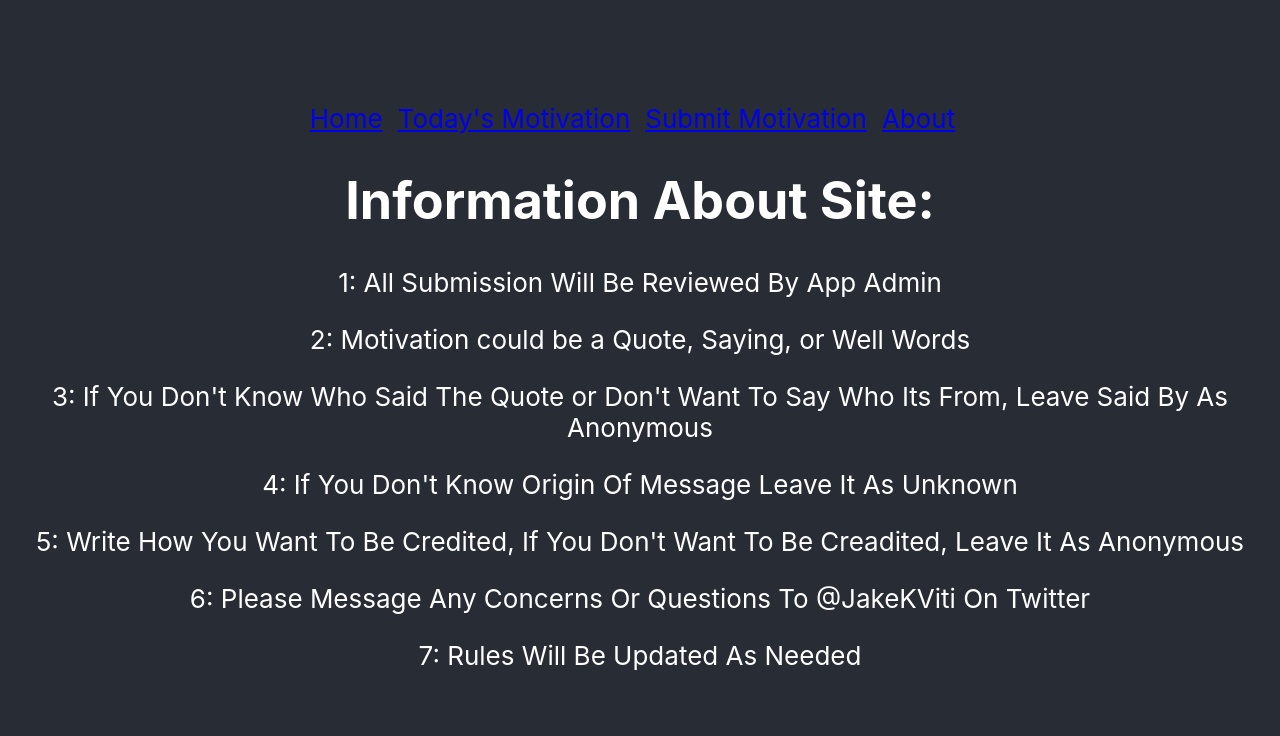
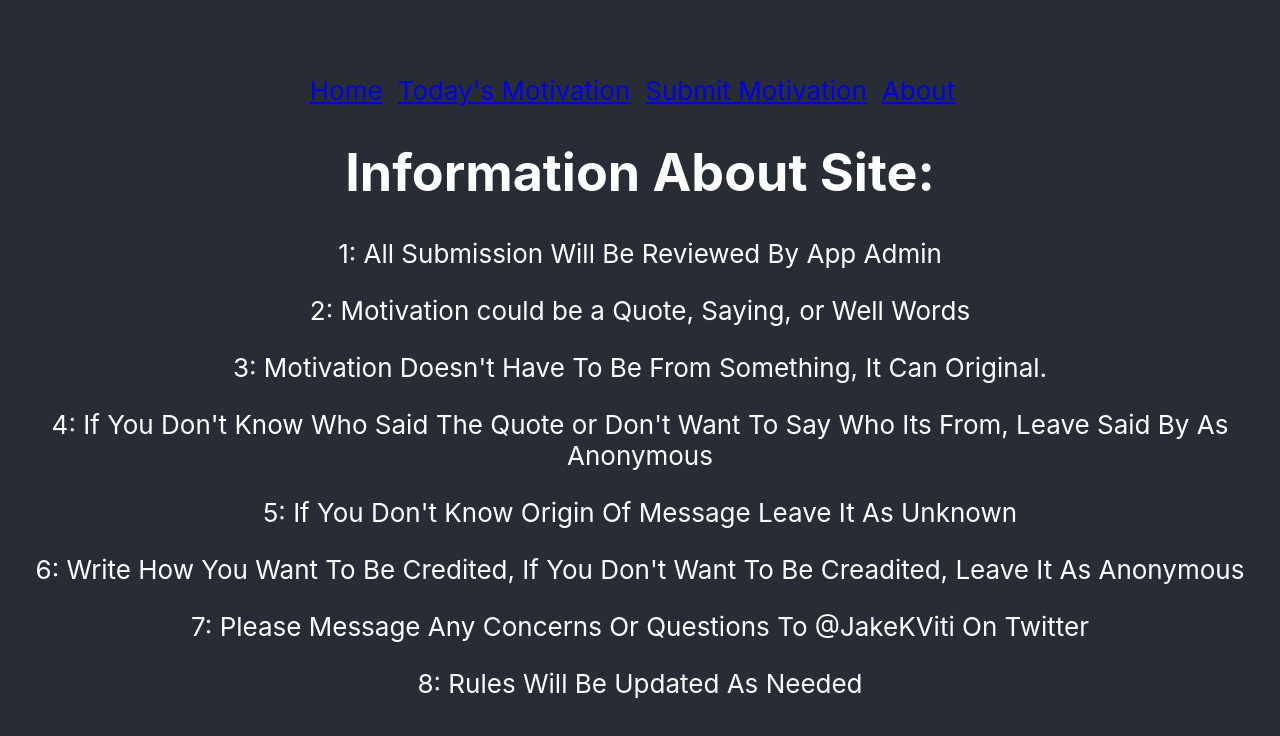
Before and after one commit to JakeKViti/Motivation, a React (Create React App) app: page /about in a window 1280 px wide. Shown: the top 736 px of the page. Built offline with nearby package versions, Linux system fonts and the light colour scheme.

Commit message:
Create fetchQuotes.js

```diff
--- a/src/components/Rules.js
+++ b/src/components/Rules.js
@@ -7,11 +7,12 @@ export default class Home extends React.Component {
                 <h1>Information About Site:</h1>
                 <p>1: All Submission Will Be Reviewed By App Admin</p>
                 <p>2: Motivation could be a Quote, Saying, or Well Words</p>
-                <p>3: If You Don't Know Who Said The Quote or Don't Want To Say Who Its From, Leave Said By As Anonymous</p>
-                <p>4: If You Don't Know Origin Of Message Leave It As Unknown</p>
-                <p>5: Write How You Want To Be Credited, If You Don't Want To Be Creadited, Leave It As Anonymous</p>
-                <p>6: Please Message Any Concerns Or Questions To @JakeKViti On Twitter</p>
-                <p>7: Rules Will Be Updated As Needed</p>
+                <p>3: Motivation Doesn't Have To Be From Something, It Can Original.</p>
+                <p>4: If You Don't Know Who Said The Quote or Don't Want To Say Who Its From, Leave Said By As Anonymous</p>
+                <p>5: If You Don't Know Origin Of Message Leave It As Unknown</p>
+                <p>6: Write How You Want To Be Credited, If You Don't Want To Be Creadited, Leave It As Anonymous</p>
+                <p>7: Please Message Any Concerns Or Questions To @JakeKViti On Twitter</p>
+                <p>8: Rules Will Be Updated As Needed</p>
             </div>
         );
     }
```
Also changed, not shown: src/actions/fetchQuote.js (added, +8 -0 lines).
